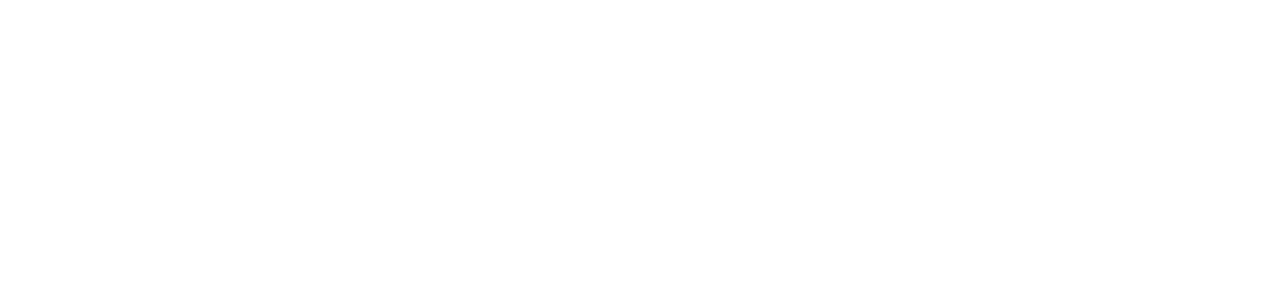
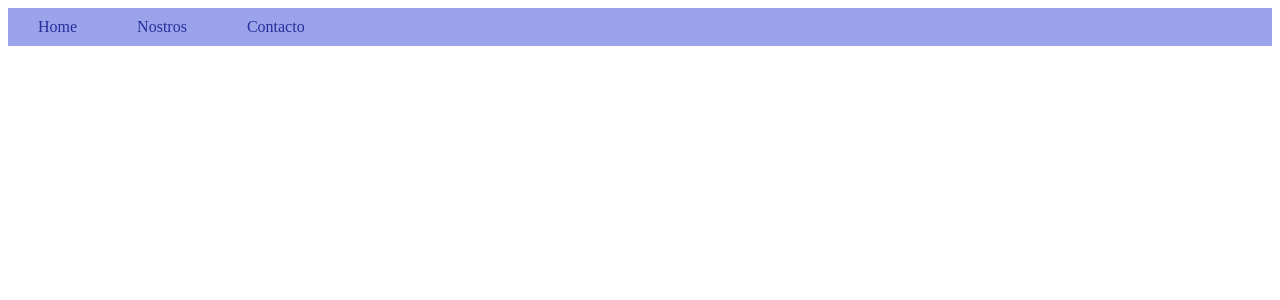
Before and after one commit to Aldeer/practica, a React (Create React App) app: page / in a window 1280 px wide. Shown: the top 300 px of the page. Built offline with nearby package versions, Linux system fonts and the light colour scheme.

Commit message:
colocamos el navbar en la pagina y se le dio un poco de css

```diff
--- a/src/App.js
+++ b/src/App.js
@@ -1,9 +1,11 @@
 import React from 'react';
-
+import Navbar from './components/Navbar';
+import './styles/App.css'
 
 function App() {
   return (
     <div>
+      <Navbar></Navbar>
     </div>
   );
 }
```
Also changed, not shown: src/styles/App.css (added).
